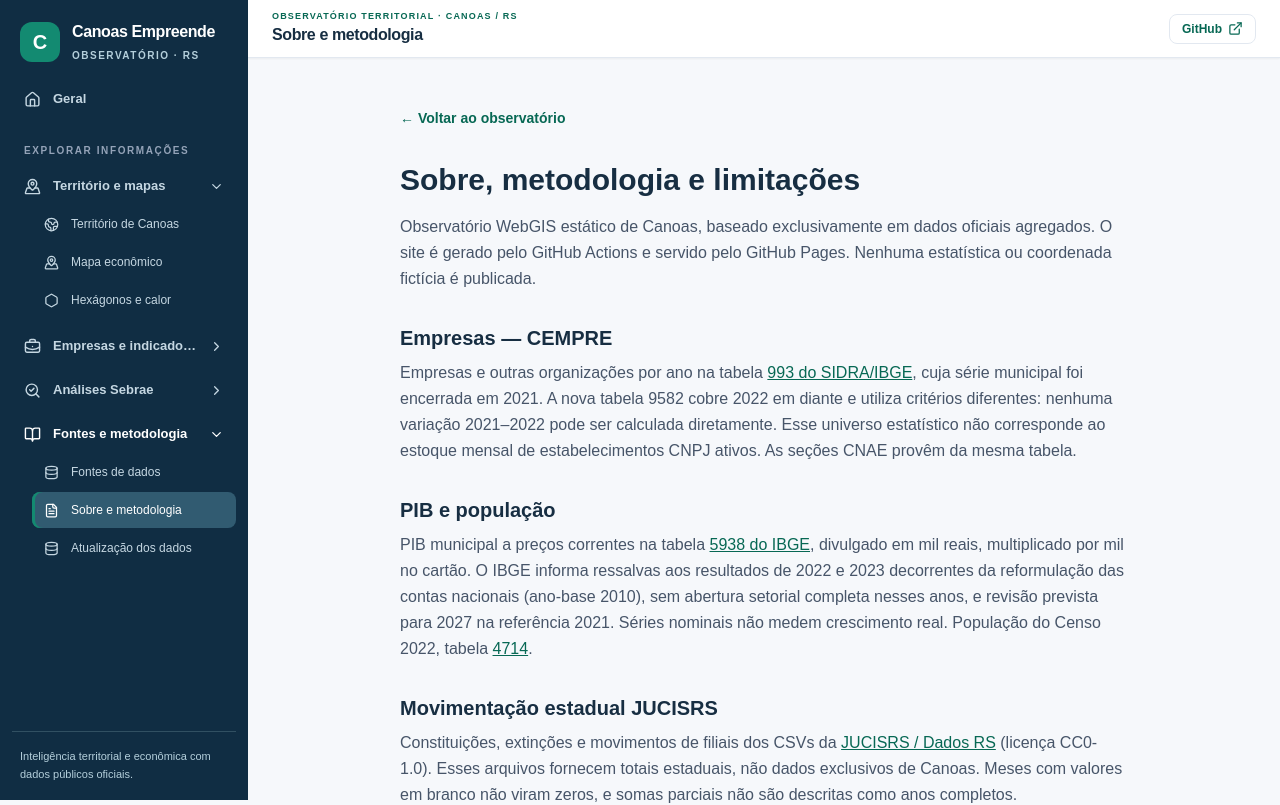
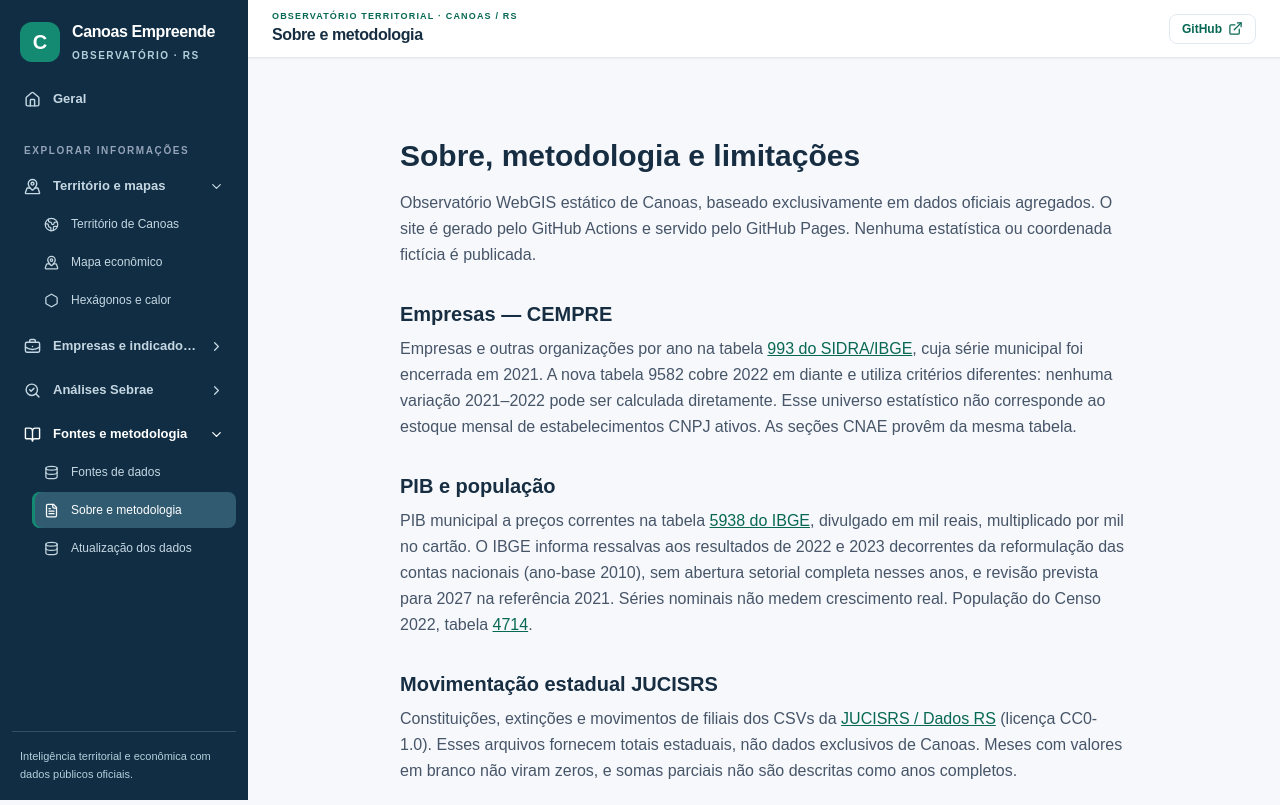
Before and after one commit to marcianolima/webgis-empreender-canoas, a Next.js app: page /sobre in a window 1280 px wide. Shown: the top 805 px of the page. Built offline with nearby package versions, Linux system fonts and the light colour scheme.

Commit message:
refactor(navegacao): remover atalhos redundantes acima dos títulos das páginas

```diff
--- a/src/app/sobre/page.tsx
+++ b/src/app/sobre/page.tsx
@@ -2,7 +2,6 @@ import Link from "next/link";
 export const metadata = { title: "Metodologia | Canoas Empreende" };
 export default function Sobre() {
   return <main className="mx-auto max-w-3xl px-5 py-12 text-ink">
-    <Link href="/" className="text-sm font-semibold text-brand-700">← Voltar ao observatório</Link>
     <h1 className="mt-8 text-3xl font-extrabold">Sobre, metodologia e limitações</h1>
     <p className="mt-4 leading-relaxed text-slate-600">Observatório WebGIS estático de Canoas, baseado exclusivamente em dados oficiais agregados. O site é gerado pelo GitHub Actions e servido pelo GitHub Pages. Nenhuma estatística ou coordenada fictícia é publicada.</p>
     <h2 className="mt-8 text-xl font-bold">Empresas — CEMPRE</h2>
```
